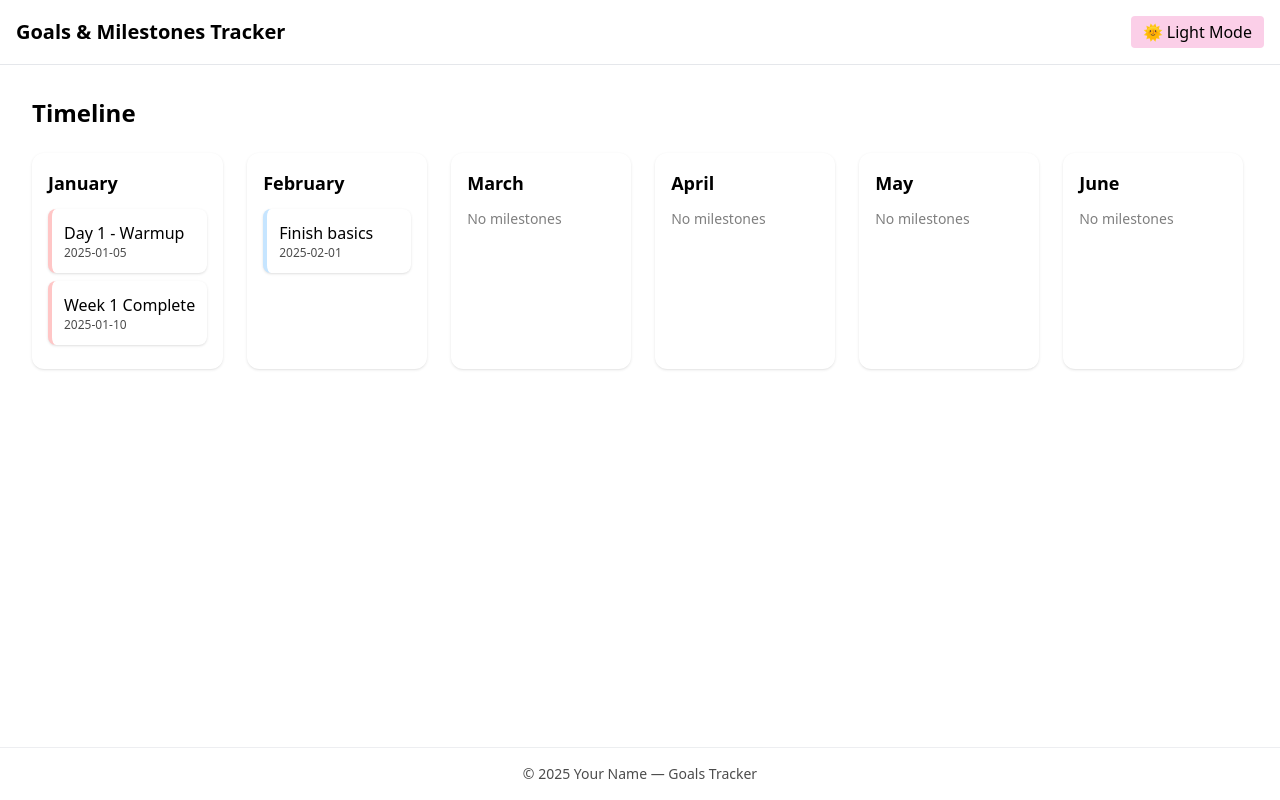
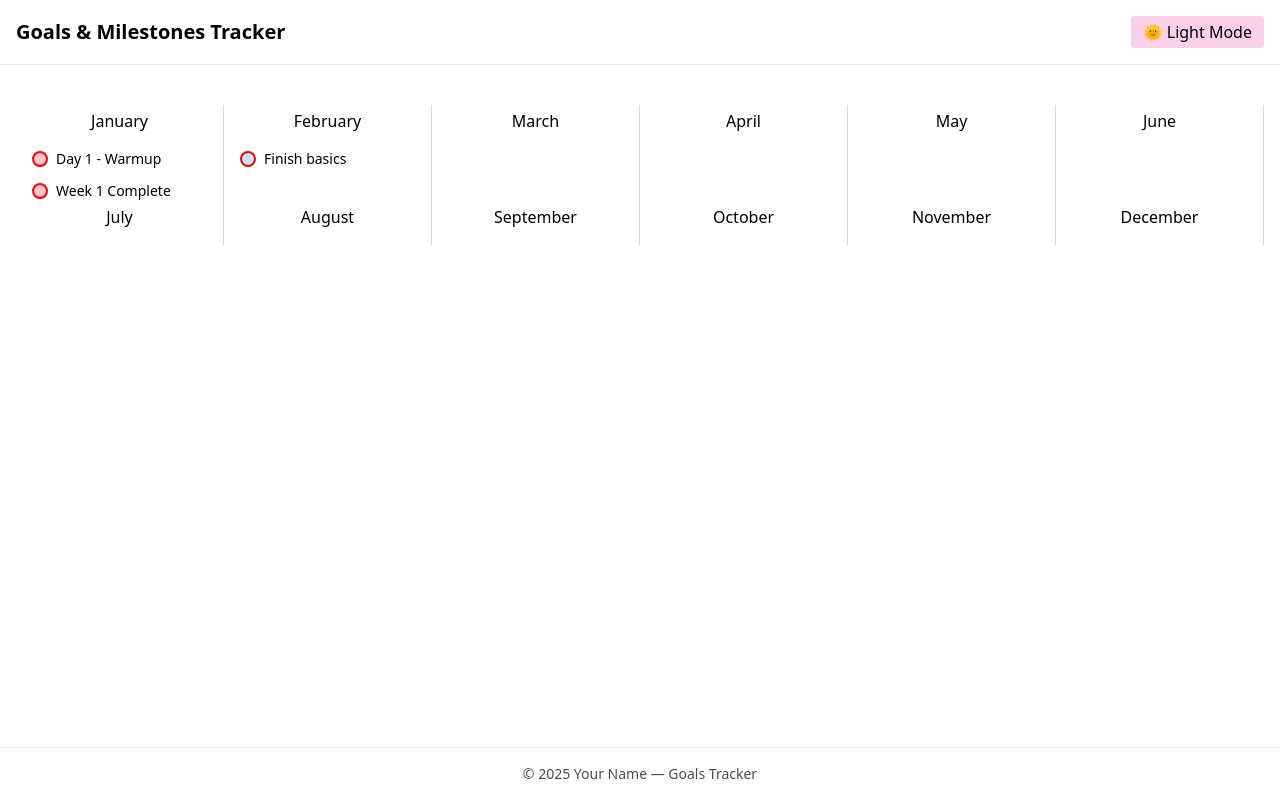
Before and after one commit to hridhu24/goals-milestones-tracker, a React (Vite) app: page /timeline in a window 1280 px wide. Built offline with nearby package versions, Linux system fonts and the light colour scheme.

Commit message:
Timeline view

```diff
--- /dev/null
+++ b/src/pages/TimelineView/TimelineDot.jsx
@@ -0,0 +1,24 @@
+import React from "react";
+
+export default function TimelineDot({ milestone }) {
+  const isOverdue =
+    milestone.status !== "Completed" &&
+    new Date(milestone.dueDate) < new Date();
+
+  return (
+    <button
+      onClick={() => alert(`Open milestone: ${milestone.title}`)}
+      className="w-full flex items-center gap-2"
+    >
+      <div
+        className={`w-4 h-4 rounded-full border-2`}
+        style={{
+          backgroundColor: milestone.goalColor,
+          borderColor: isOverdue ? "red" : milestone.goalColor,
+        }}
+      ></div>
+
+      <span className="text-sm truncate">{milestone.title}</span>
+    </button>
+  );
+}
--- /dev/null
+++ b/src/pages/TimelineView/TimelineMonth.jsx
@@ -0,0 +1,18 @@
+import React from "react";
+import TimelineDot from "./TimelineDot";
+
+export default function TimelineMonth({ title, milestones }) {
+  return (
+    <div className="border-r border-gray-300 px-4">
+      <h3 className="text-center font-medium mb-3 sticky top-0 bg-white dark:bg-gray-900 py-1">
+        {title}
+      </h3>
+
+      <div className="flex flex-col gap-3">
+        {milestones.map(m => (
+          <TimelineDot key={m.id} milestone={m} />
+        ))}
+      </div>
+    </div>
+  );
+}
--- a/src/pages/TimelineView/index.jsx
+++ b/src/pages/TimelineView/index.jsx
@@ -1,59 +1,47 @@
+import React from "react";
 import { useGoals } from "../../contexts/GoalsContext";
-import { useNavigate } from "react-router-dom";
+import TimelineMonth from "./TimelineMonth";
 
-const months = [
-  "January","February","March","April","May","June",
-  "July","August","September","October","November","December",
+const MONTHS = [
+  "January", "February", "March", "April", "May", "June",
+  "July", "August", "September", "October", "November", "December"
 ];
 
-export default function TimelineView() {
+export default function TimelinePage() {
   const { goals } = useGoals();
-  const navigate = useNavigate();
 
-  const monthData = Array.from({ length: 12 }, () => []);
+  const allMilestones = goals.flatMap(goal =>
+    goal.milestones.map(m => ({
+      ...m,
+      goalColor: goal.color,
+      goalTitle: goal.title
+    }))
+  );
 
-  goals.forEach(goal => {
-    goal.milestones.forEach(m => {
-      if (m.dueDate) {
-        const monthIndex = new Date(m.dueDate).getMonth();
-        monthData[monthIndex].push({
-          ...m,
-          goalColor: goal.color,
-          goalId: goal.id,
-          goalTitle: goal.title,
-        });
-      }
-    });
+  // Group milestones by month
+  const grouped = Array.from({ length: 12 }, () => []);
+  allMilestones.forEach(m => {
+    const monthIndex = new Date(m.dueDate).getMonth();
+    grouped[monthIndex].push(m);
   });
 
   return (
-    <div className="p-4 overflow-x-auto">
-      <h2 className="text-2xl font-semibold mb-6">Timeline</h2>
+    <div className="w-full overflow-x-auto py-6">
+      <div className="
+        grid
+        grid-cols-12
+        min-w-[1400px]
+        sm:min-w-full
+        sm:grid-cols-6
+        xs:grid-cols-3
+      ">
 
-      <div className="flex gap-6 min-w-max">
-        {months.map((month, index) => (
-          <div
+        {MONTHS.map((month, i) => (
+          <TimelineMonth
             key={month}
-            className="min-w-[180px] p-4 rounded-xl shadow bg-white dark:bg-[#1d1d1d]"
-          >
-            <h3 className="text-lg font-semibold mb-3">{month}</h3>
-
-            {monthData[index].length === 0 ? (
-              <p className="text-sm opacity-50">No milestones</p>
-            ) : (
-              monthData[index].map(m => (
-                <div
-                  key={m.id}
-                  className="p-3 rounded-lg shadow mb-2 cursor-pointer hover:scale-[1.01] transition bg-white dark:bg-[#2a2a2a] border-l-4"
-                  style={{ borderColor: m.goalColor }}
-                  onClick={() => navigate(`/goal/${m.goalId}`)}
-                >
-                  <p className="font-medium">{m.title}</p>
-                  <p className="text-xs opacity-70">{m.dueDate}</p>
-                </div>
-              ))
-            )}
-          </div>
+            title={month}
+            milestones={grouped[i]}
+          />
         ))}
       </div>
     </div>
```
